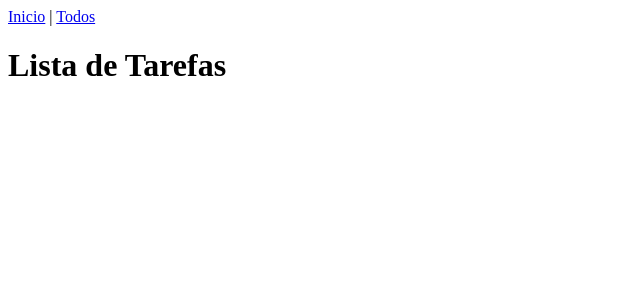
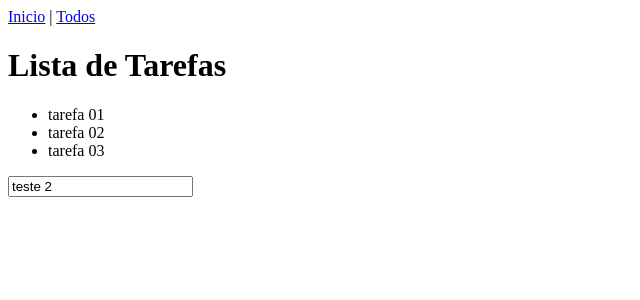
Before and after one commit to especializati/vue-3-composicao-de-api, a Vue app: page /todos in a window 1280 px wide. Shown: the top 300 px of the page, without its empty margins (0-640 px from the left). Built offline with nearby package versions, Linux system fonts and the light colour scheme.

Commit message:
Vue 3 Setup

```diff
--- a/src/views/Todos/Todos.vue
+++ b/src/views/Todos/Todos.vue
@@ -1,3 +1,34 @@
 <template>
     <h1>Lista de Tarefas</h1>
+
+    <ul>
+        <li v-for="todo in todos" :key="todo.identify">
+            {{ todo.name }}
+        </li>
+    </ul>
+    <input type="text" v-model="name">
 </template>
+
+<script>
+import { ref } from 'vue'
+
+export default {
+    name: 'Todos',
+    setup() {
+        const todos = [
+            {identify: 1, name: 'tarefa 01', completed: true},
+            {identify: 2, name: 'tarefa 02', completed: false},
+            {identify: 3, name: 'tarefa 03', completed: true},
+        ]
+
+        const name = ref('default value')
+
+        name.value = 'teste 2'
+
+        return {
+            todos,
+            name
+        }
+    }
+}
+</script>
```
